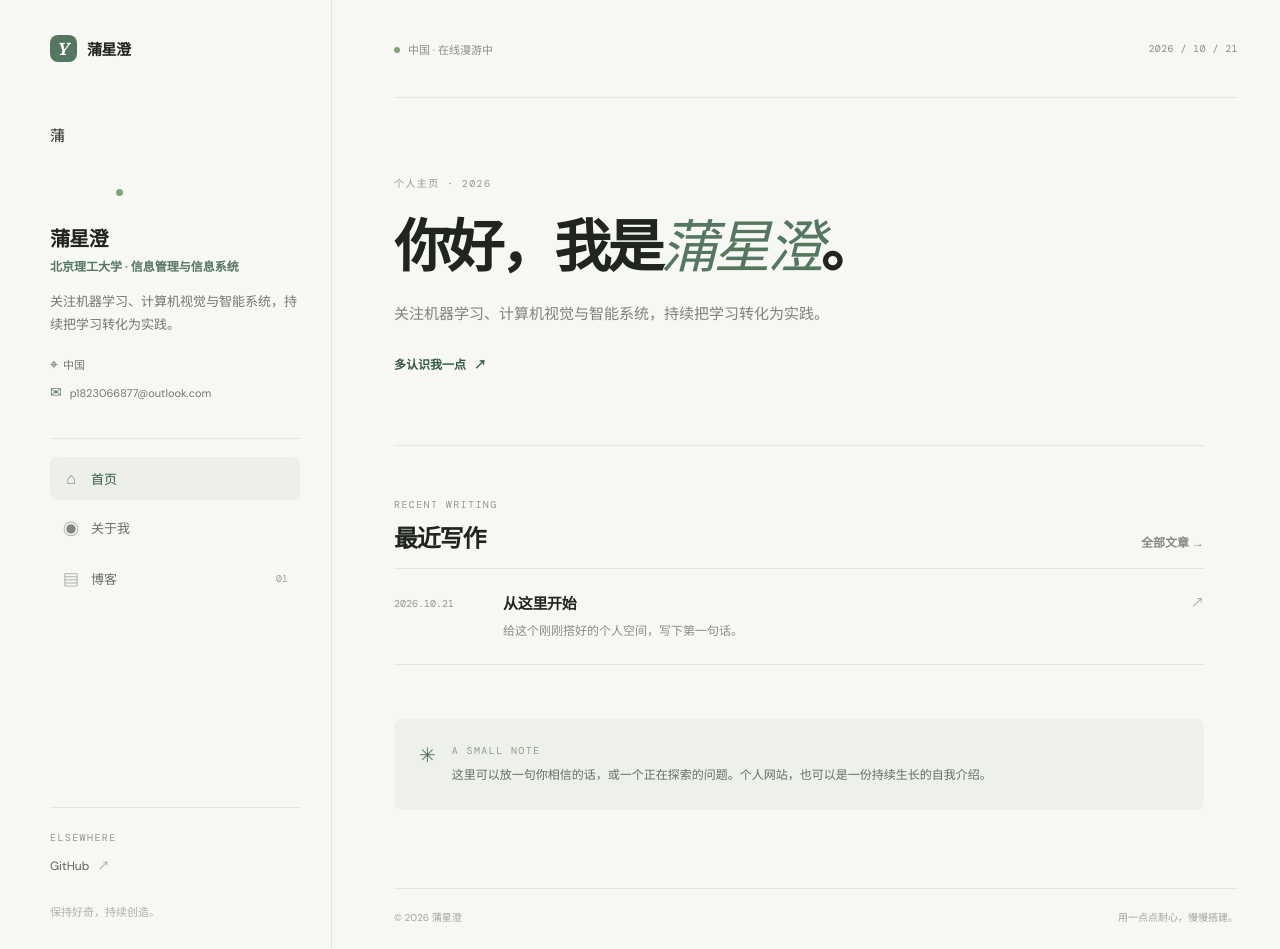
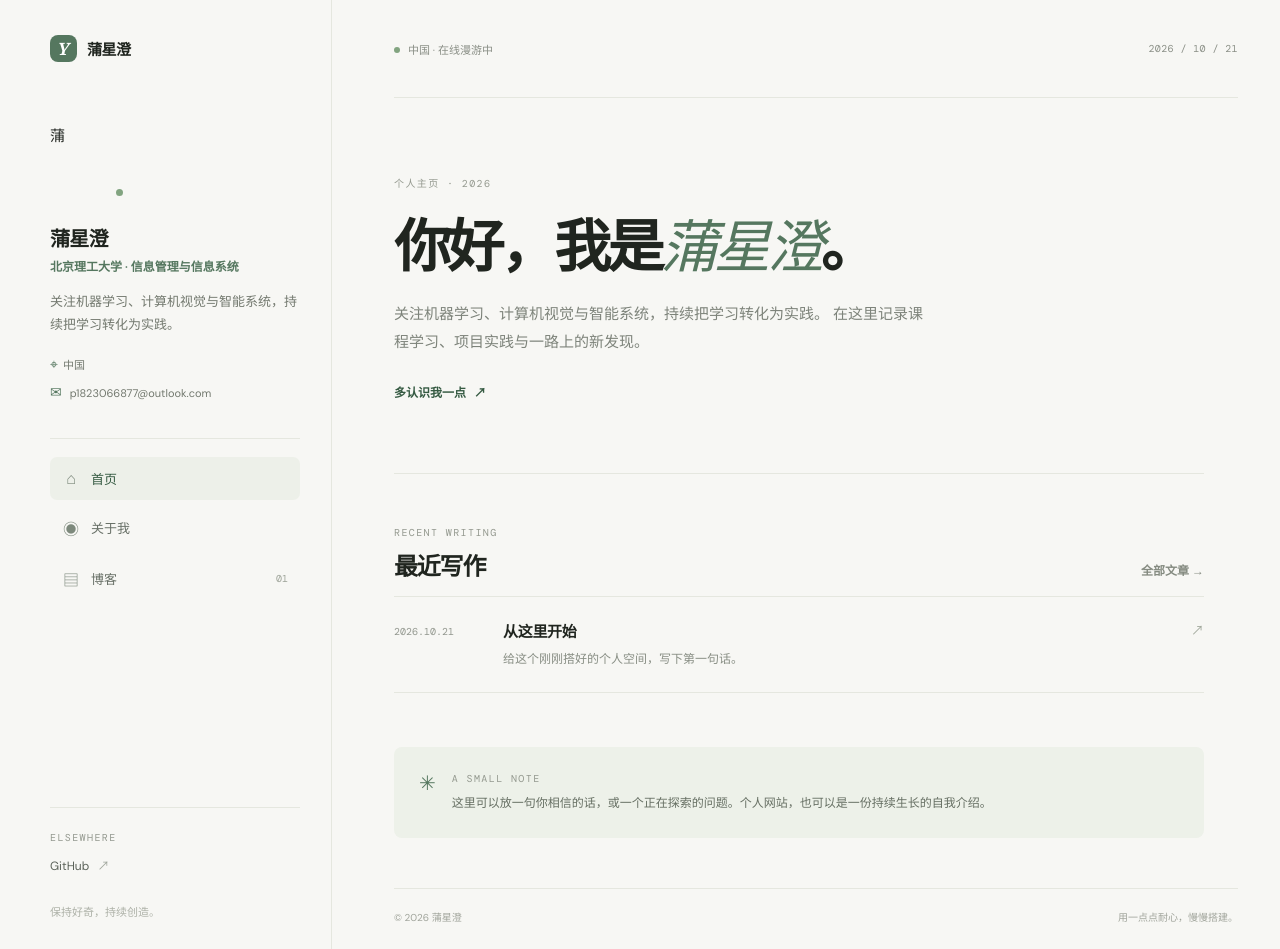
Before and after one commit to MAChine110p/pxc, a Jekyll site: the page built from index.html, in a window 1280 px wide and 949 px high. Built offline with Jekyll 4.4.1, drawn with Linux system fonts in a browser that asks for light colours.

Commit message:
Update profile with index.html

```diff
--- a/index.html
+++ b/index.html
@@ -5,7 +5,7 @@ title: 首页
 <section class="intro-block">
   <p class="eyebrow">个人主页 · {{ site.time | date: "%Y" }}</p>
   <h1>你好，我是<span class="accent">{{ site.author.name }}</span>。</h1>
-  <p class="lead">{{ site.author.intro }}</p>
+  <p class="lead">{{ site.author.intro }} 在这里记录课程学习、项目实践与一路上的新发现。</p>
   <a class="text-link" href="{{ '/about/' | relative_url }}">多认识我一点 <span aria-hidden="true">↗</span></a>
 </section>
 
```
